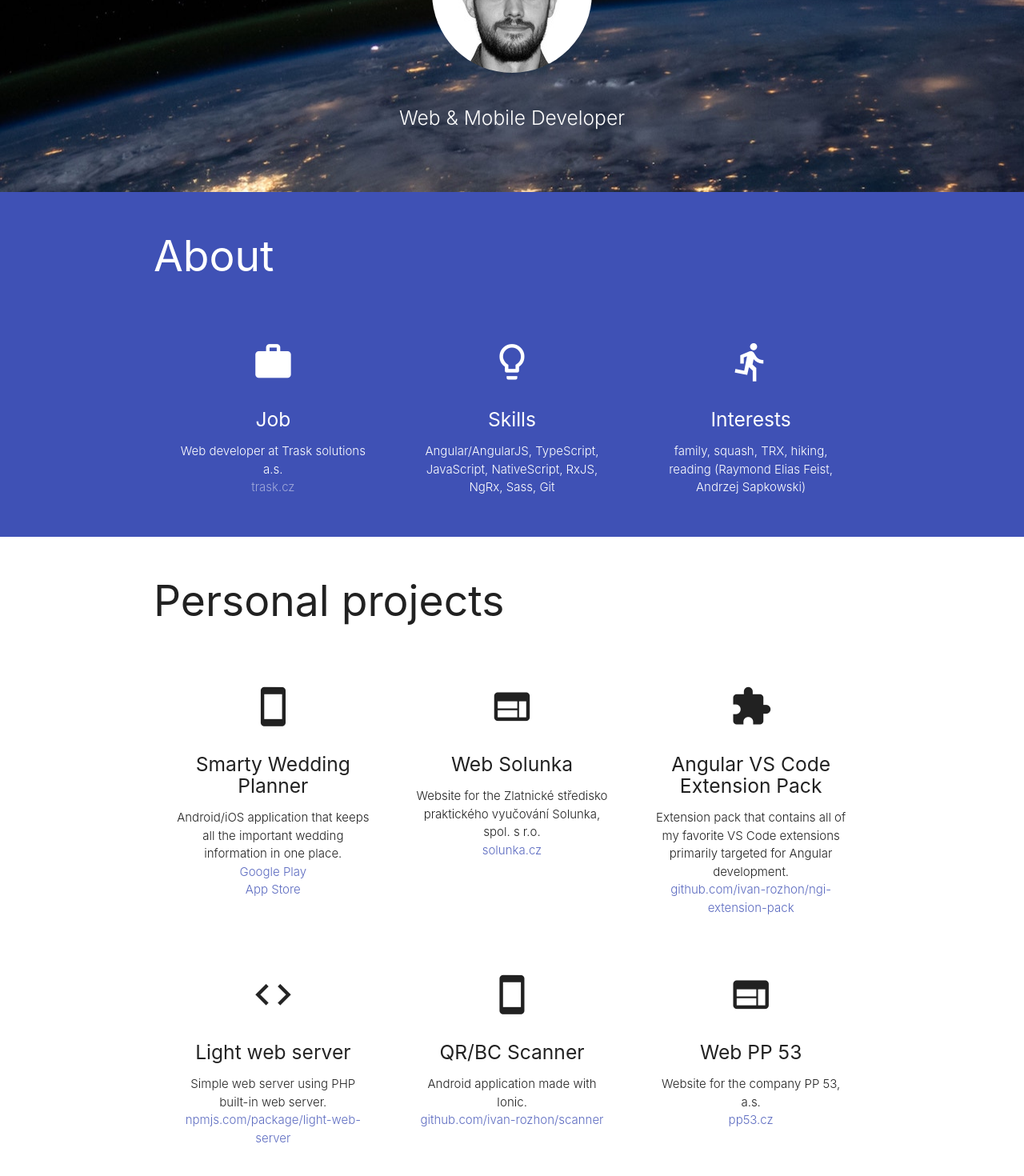
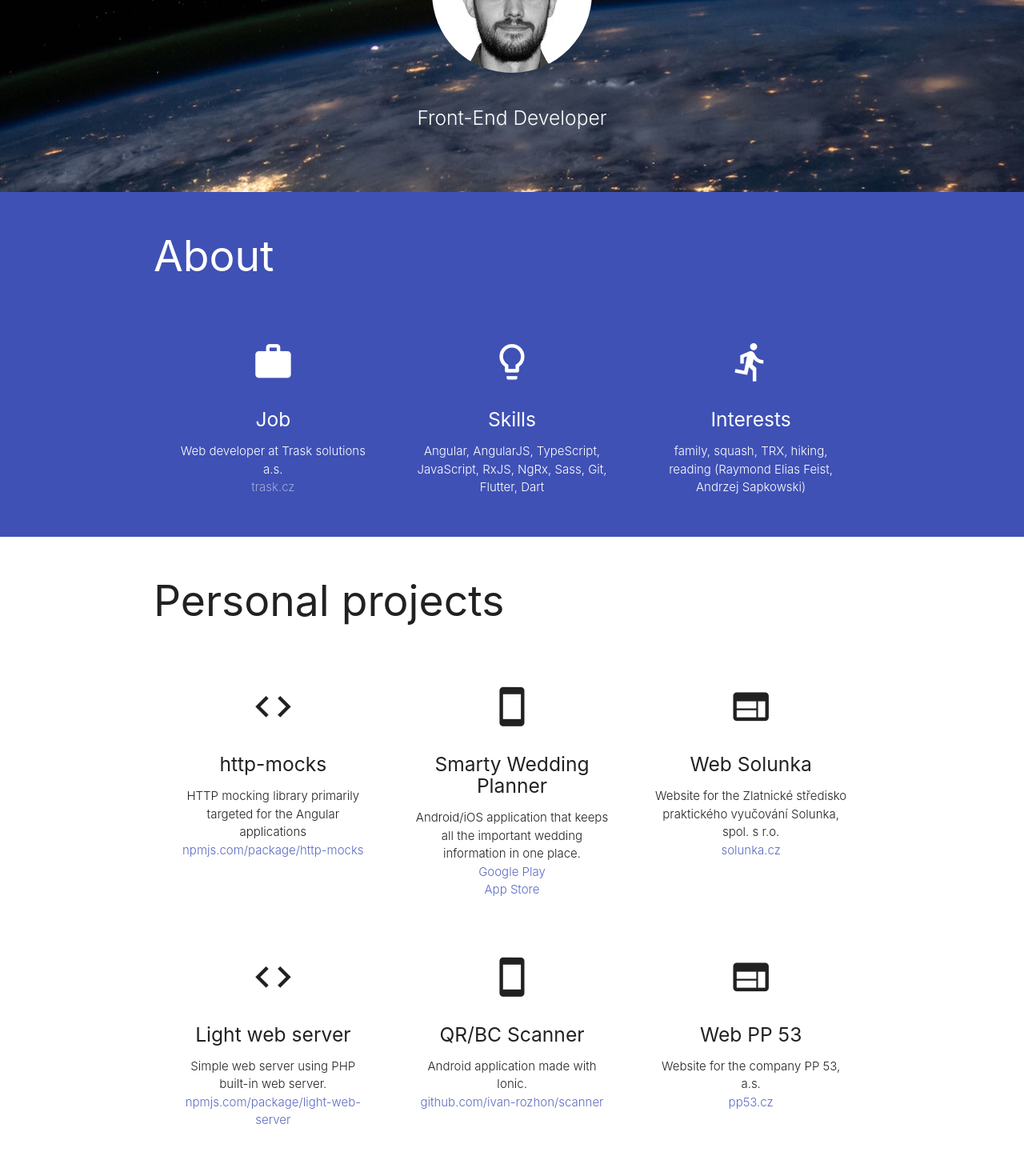
Before and after one commit to ivan-rozhon/ngi, an Angular app: page /#/ in a window 1280 px wide. Shown: the part 260-1730 px from the top of the page at 80% size. Built offline with nearby package versions, Linux system fonts and the light colour scheme.

Commit message:
update 2020/09

```diff
--- a/src/app/pages/landing/landing.component.html
+++ b/src/app/pages/landing/landing.component.html
@@ -8,7 +8,7 @@
       <div class="row center"><img class="responsive-img circle" [src]="profileImageUrl" /></div>
 
       <div class="row center animated bounceInRight">
-        <h5 class="header col s12 light white-text">Web & Mobile Developer</h5>
+        <h5 class="header col s12 light white-text">Front-End Developer</h5>
       </div>
     </div>
   </div>
@@ -39,7 +39,7 @@
           <h2 class="center"><i class="material-icons">lightbulb_outline</i></h2>
           <h5 class="center">Skills</h5>
 
-          <p class="light center">Angular/AngularJS, TypeScript, JavaScript, NativeScript, RxJS, NgRx, Sass, Git</p>
+          <p class="light center">Angular, AngularJS, TypeScript, JavaScript, RxJS, NgRx, Sass, Git, Flutter, Dart</p>
         </div>
       </div>
 
@@ -64,6 +64,18 @@
     <div class="row">
       <div class="col s12 m4 animated fadeIn delay-3s">
         <div class="icon-block">
+          <h2 class="center"><i class="material-icons">code</i></h2>
+          <h5 class="center">http-mocks</h5>
+
+          <p class="light center">
+            HTTP mocking library primarily targeted for the Angular applications <br />
+            <a class="indigo-text text-lighten-1" target="_blank" href="https://www.npmjs.com/package/http-mocks">npmjs.com/package/http-mocks</a>
+          </p>
+        </div>
+      </div>
+
+      <div class="col s12 m4 animated fadeIn delay-2s">
+        <div class="icon-block">
           <h2 class="center"><i class="material-icons">smartphone</i></h2>
           <h5 class="center">Smarty Wedding Planner</h5>
 
@@ -76,7 +88,7 @@
         </div>
       </div>
 
-      <div class="col s12 m4 animated fadeIn delay-2s">
+      <div class="col s12 m4 animated fadeIn delay-1s">
         <div class="icon-block">
           <h2 class="center"><i class="material-icons">web</i></h2>
           <h5 class="center">Web Solunka</h5>
@@ -87,22 +99,10 @@
           </p>
         </div>
       </div>
-
-      <div class="col s12 m4 animated fadeIn delay-1s">
-        <div class="icon-block">
-          <h2 class="center"><i class="material-icons">extension</i></h2>
-          <h5 class="center">Angular VS Code Extension Pack</h5>
-
-          <p class="light center">
-            Extension pack that contains all of my favorite VS Code extensions primarily targeted for Angular development. <br />
-            <a class="indigo-text text-lighten-1" target="_blank" href="https://github.com/ivan-rozhon/ngi-extension-pack">github.com/ivan-rozhon/ngi-extension-pack</a>
-          </p>
-        </div>
-      </div>
     </div>
 
     <div class="row">
-      <div class="col s12 m4 animated fadeIn delay-5s">
+      <div class="col s12 m4 animated fadeIn delay-1s">
         <div class="icon-block">
           <h2 class="center"><i class="material-icons">code</i></h2>
           <h5 class="center">Light web server</h5>
@@ -114,7 +114,7 @@
         </div>
       </div>
 
-      <div class="col s12 m4 animated fadeIn delay-4s">
+      <div class="col s12 m4 animated fadeIn delay-2s">
         <div class="icon-block">
           <h2 class="center"><i class="material-icons">smartphone</i></h2>
           <h5 class="center">QR/BC Scanner</h5>
@@ -137,6 +137,11 @@
           </p>
         </div>
       </div>
+    </div>
+
+    <div class="row">
+
+
     </div>
   </div>
 </div>
```
